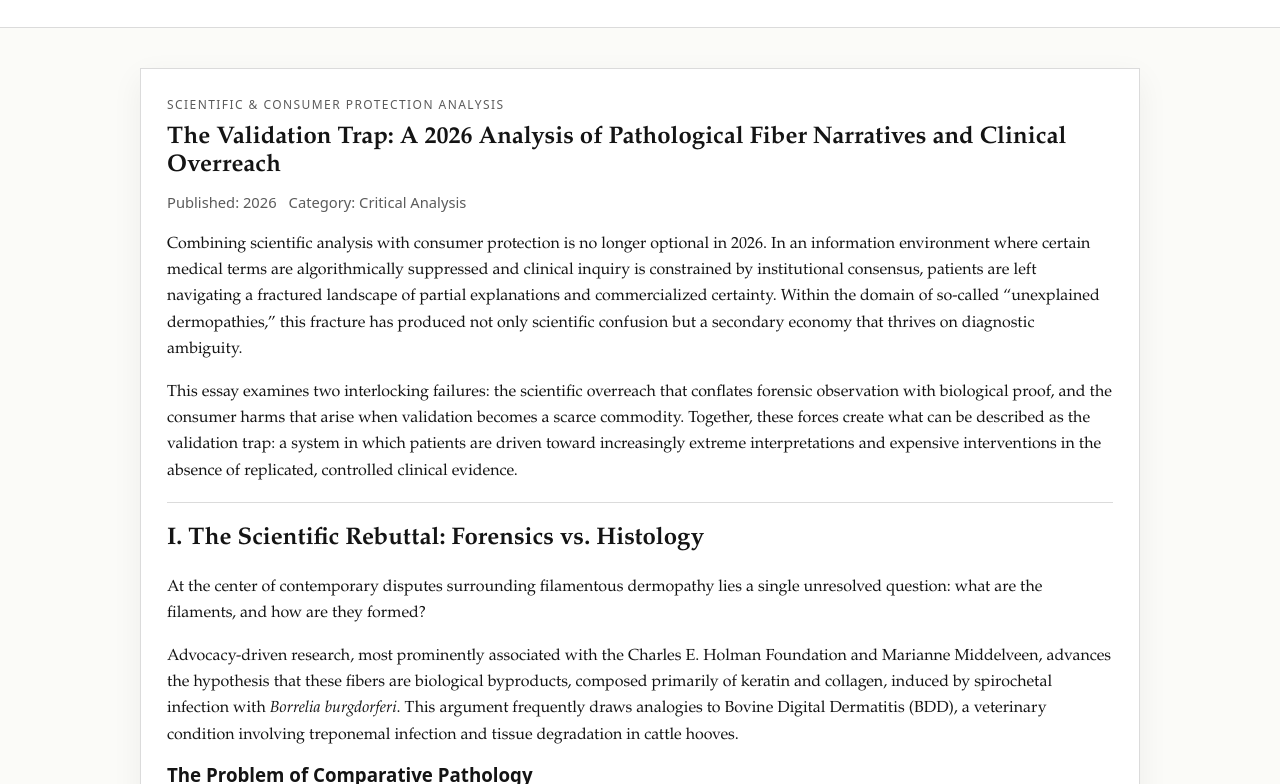
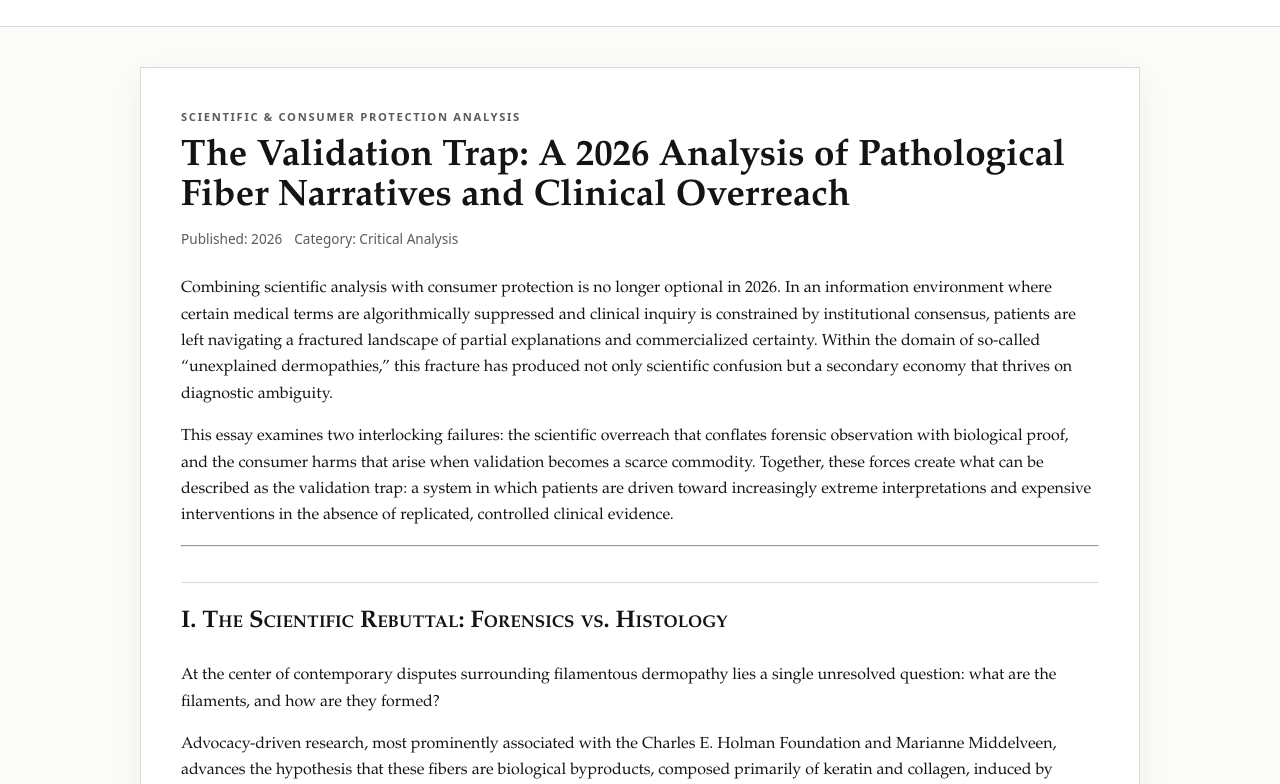
Before and after one commit to sumwin23/morgellonscience, a plain HTML site: page articles/the-validation-trap.html in a window 1280 px wide. Shown: the part 63-847 px from the top of the page. Drawn offline with Linux system fonts and the light colour scheme.

Commit message:
Update the-validation-trap.html
gemini

```diff
--- a/articles/the-validation-trap.html
+++ b/articles/the-validation-trap.html
@@ -4,32 +4,36 @@
   <meta charset="utf-8" />
   <meta name="viewport" content="width=device-width, initial-scale=1" />
 
-  <title>The Validation Trap: A 2026 Analysis of Pathological Fiber Narratives and Clinical Overreach | MorgellonScience</title>
+  <title>The Validation Trap | Scientific Critique & Consumer Protection Analysis</title>
 
-  <meta name="description" content="A 2026 analysis examining pathological fiber narratives, diagnostic overreach, and consumer harm in the unexplained dermopathy ecosystem." />
+  <meta name="description" content="A critical 2026 review of pathological fiber narratives, diagnostic overreach, and the consumer risks associated with unverified clinical interventions." />
   <meta name="robots" content="index,follow,max-image-preview:large" />
   <link rel="canonical" href="https://morgellonscience.com/articles/the-validation-trap.html" />
 
-  <meta property="og:site_name" content="MorgellonScience" />
-  <meta property="og:title" content="The Validation Trap" />
-  <meta property="og:description" content="A scientific and consumer-protection analysis of pathological fiber narratives and clinical overreach." />
-  <meta property="og:type" content="article" />
-  <meta property="og:url" content="https://morgellonscience.com/articles/the-validation-trap.html" />
-
-  <meta name="twitter:card" content="summary_large_image" />
-
   <script type="application/ld+json">
   {
-    "@context":"https://schema.org",
-    "@type":"ScholarlyArticle",
-    "headline":"The Validation Trap: A 2026 Analysis of Pathological Fiber Narratives and Clinical Overreach",
-    "description":"A combined scientific and consumer-protection analysis examining filament narratives, diagnostic overreach, and the monetization of unexplained dermopathy.",
-    "datePublished":"2026-01-10",
-    "dateModified":"2026-01-10",
-    "author":{"@type":"Organization","name":"MorgellonScience"},
-    "publisher":{"@type":"Organization","name":"MorgellonScience"},
-    "mainEntityOfPage":"https://morgellonscience.com/articles/the-validation-trap.html",
-    "isPartOf":{"@type":"WebSite","name":"MorgellonScience","url":"https://morgellonscience.com/"}
+    "@context": "https://schema.org",
+    "@graph": [
+      {
+        "@type": "ResearchProject",
+        "@id": "https://morgellonscience.com/#project",
+        "name": "MorgellonScience Materials Archive"
+      },
+      {
+        "@type": "AnalysisNewsArticle",
+        "@id": "https://morgellonscience.com/articles/the-validation-trap.html#article",
+        "headline": "The Validation Trap: A 2026 Analysis of Pathological Fiber Narratives and Clinical Overreach",
+        "description": "Critical analysis of the monetization of unexplained dermopathy and the lack of replicated histological evidence.",
+        "datePublished": "2026-01-10",
+        "author": { "@type": "Organization", "name": "MorgellonScience" },
+        "isPartOf": { "@id": "https://morgellonscience.com/#project" },
+        "keywords": ["Consumer Protection", "Forensic Analysis", "Pathological Fibers", "Clinical Overreach", "Evidence-Based Review"],
+        "about": [
+          { "@type": "Thing", "name": "Consumer Protection" },
+          { "@type": "Thing", "name": "Medical Ethics" }
+        ]
+      }
+    ]
   }
   </script>
 
@@ -47,81 +51,21 @@
       --max:1000px;
     }
 
-    body{
-      margin:0;
-      font-family:var(--serif);
-      background:var(--bg);
-      color:var(--ink);
-      line-height:1.65;
-    }
-
-    header,footer{
-      background:#fff;
-      border-bottom:1px solid var(--rule);
-    }
-
-    footer{
-      border-top:1px solid var(--rule);
-      border-bottom:none;
-      color:var(--muted);
-      font-family:var(--sans);
-      font-size:.95rem;
-    }
-
-    .wrap{
-      max-width:var(--max);
-      margin:auto;
-      padding:20px;
-    }
-
-    nav a{
-      margin-right:14px;
-      font-family:var(--sans);
-      font-size:.95rem;
-      text-decoration:none;
-      color:var(--accent);
-    }
-
+    body{margin:0;font-family:var(--serif);background:var(--bg);color:var(--ink);line-height:1.65;}
+    header,footer{background:#fff;border-bottom:1px solid var(--rule);}
+    footer{border-top:1px solid var(--rule);border-bottom:none;color:var(--muted);font-family:var(--sans);font-size:.95rem;}
+    .wrap{max-width:var(--max);margin:auto;padding:20px;}
+    nav a{margin-right:14px;font-family:var(--sans);font-size:.95rem;text-decoration:none;color:var(--accent);}
     nav a:hover{ text-decoration:underline; }
-
-    .paper{
-      background:var(--paper);
-      border:1px solid var(--rule);
-      padding:26px;
-      margin:20px auto;
-      box-shadow:var(--shadow);
-    }
-
-    .kicker{
-      font-family:var(--sans);
-      color:var(--muted);
-      text-transform:uppercase;
-      letter-spacing:.12em;
-      font-size:.75rem;
-    }
-
-    h1{ line-height:1.15; margin:10px 0; }
-    h2{ margin-top:22px; line-height:1.2; }
-    h3{ margin-top:14px; line-height:1.2; font-family:var(--sans); }
-
-    .meta{
-      display:flex;
-      flex-wrap:wrap;
-      gap:12px;
-      font-family:var(--sans);
-      font-size:.92rem;
-      color:var(--muted);
-      margin-top:8px;
-    }
-
-    hr{
-      border:0;
-      border-top:1px solid var(--rule);
-      margin:18px 0;
-    }
+    .paper{background:var(--paper);border:1px solid var(--rule);padding:40px;margin:20px auto;box-shadow:var(--shadow);}
+    .kicker{font-family:var(--sans);color:var(--muted);text-transform:uppercase;letter-spacing:.15em;font-size:.7rem;font-weight:700;}
+    h1{ font-size: 2.3rem; line-height:1.1; margin:10px 0; }
+    h2{ margin-top:35px; border-top: 1px solid var(--rule); padding-top: 20px; font-variant-caps: small-caps; }
+    h3{ margin-top:20px; font-family:var(--sans); color: var(--accent); }
+    .meta{display:flex;gap:12px;font-family:var(--sans);font-size:.85rem;color:var(--muted);margin-bottom: 25px;}
+    blockquote{ font-style: italic; color: var(--muted); border-left: 3px solid var(--accent); padding-left: 20px; margin: 25px 0; }
   </style>
 </head>
-
 <body>
 
 <header>
```
